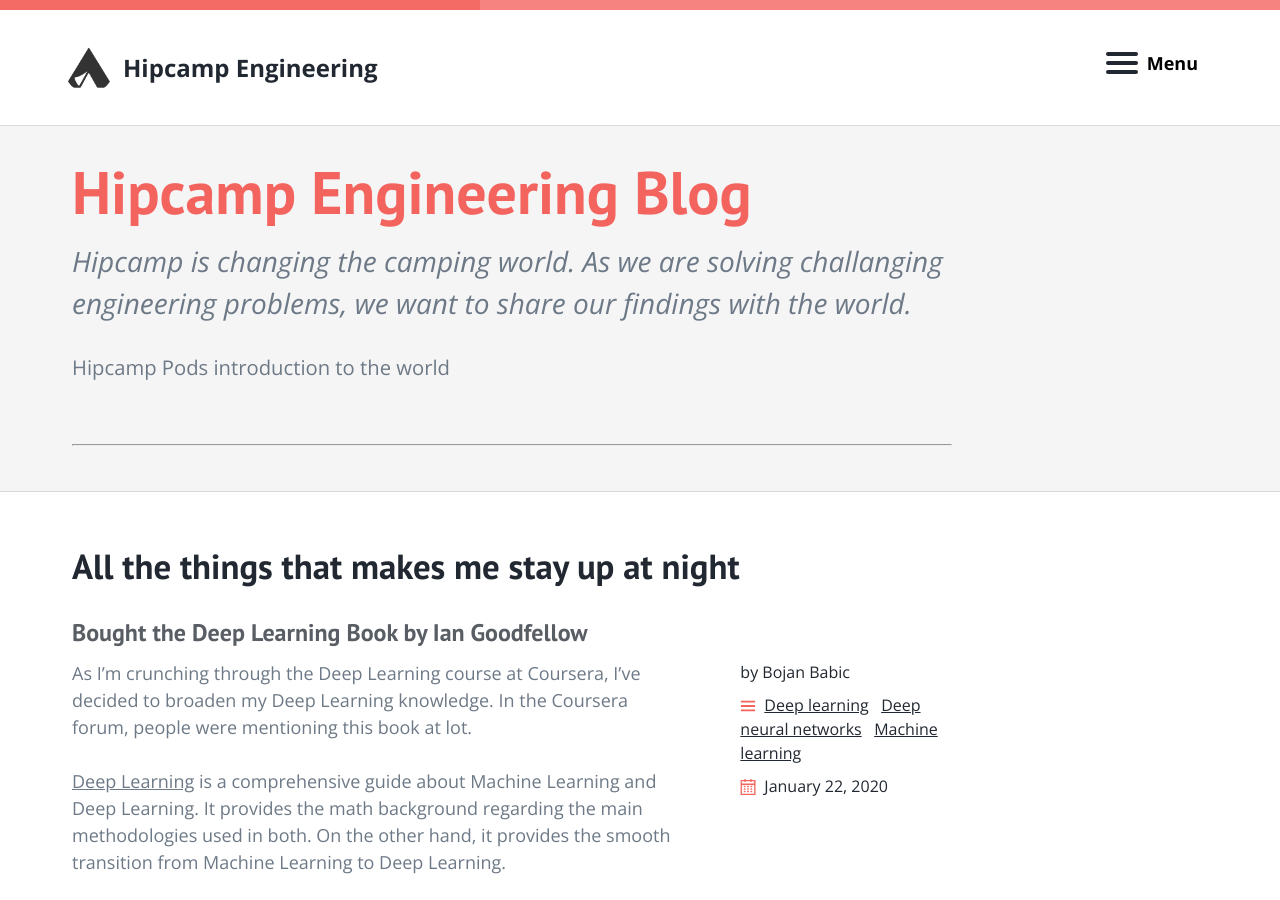
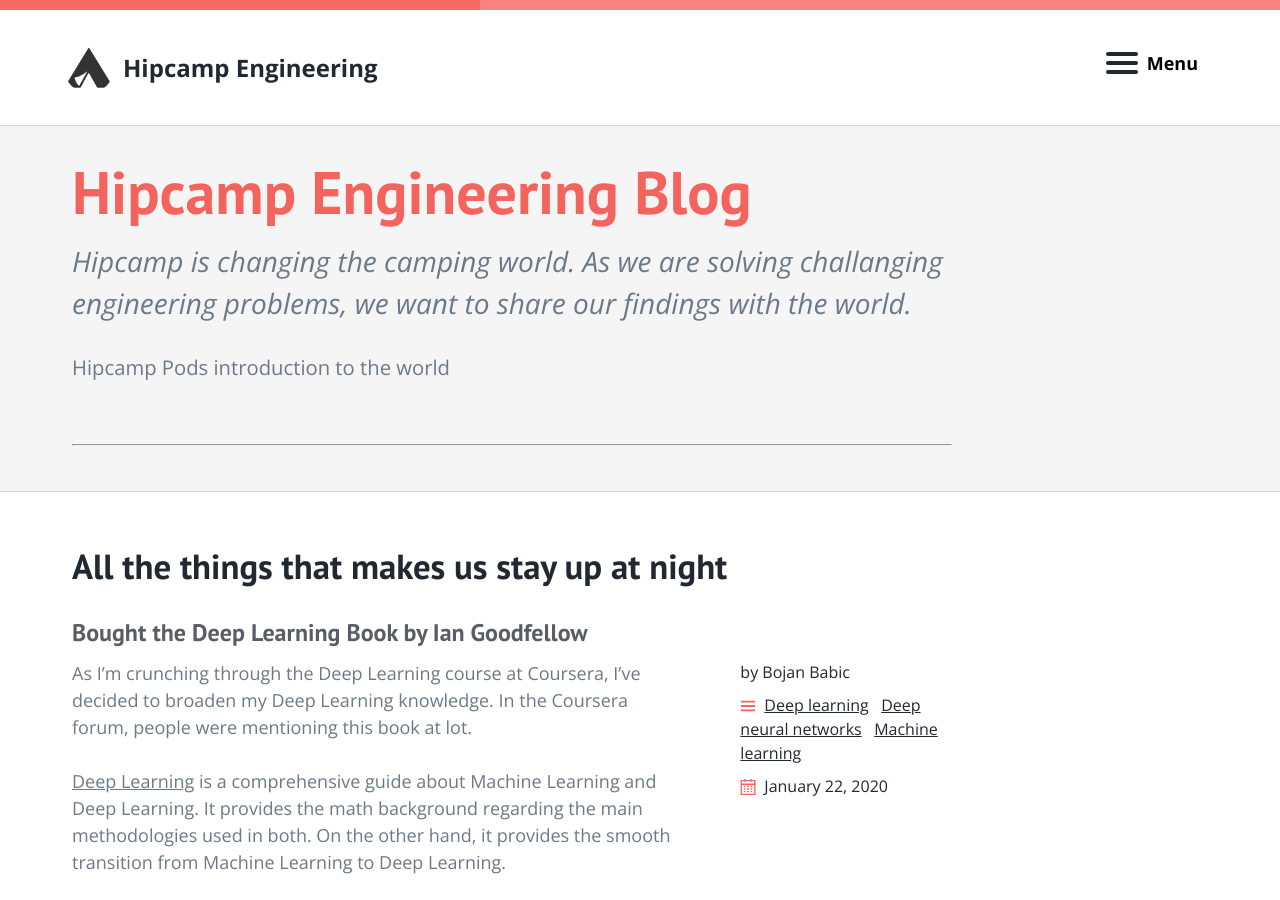
Before and after one commit to hipcamp/blog, a Jekyll site: the page built from index.html, in a window 1280 px wide and 900 px high. Built offline with Jekyll 4.4.1, drawn with Linux system fonts in a browser that asks for light colours.

Commit message:
regenerated site

```diff
--- a/CNAME
+++ /dev/null
@@ -1 +0,0 @@
-engineering.hipcamp.com
--- a/_config.yml
+++ b/_config.yml
@@ -18,7 +18,7 @@
 logo: /assets/images/logo_icon.png
 description: >
   Hipcamp Engineering description
-baseurl: ""
+baseurl: "blog"
 github-io-prefix: hipcamp-eng.github.io
 copyright: |
   Copyright &copy; 2020 <a href="https://www.hipcamp.com/" target="_blank">Hipcamp</a>. All rights reserved.
--- a/_data/theme.yml
+++ b/_data/theme.yml
@@ -14,4 +14,4 @@
 
 
 t:
-  posts: "All the things that makes me stay up at night"
+  posts: "All the things that makes us stay up at night"
```
Also changed, not shown: README.md, 9 other files.
